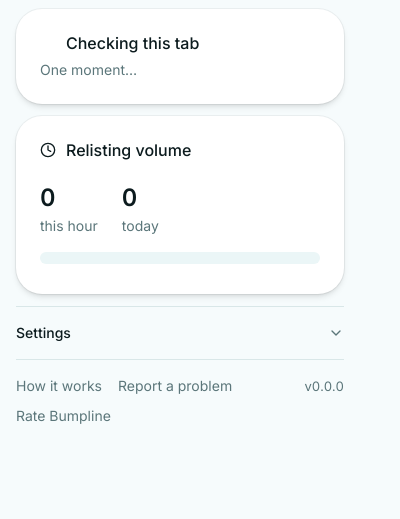
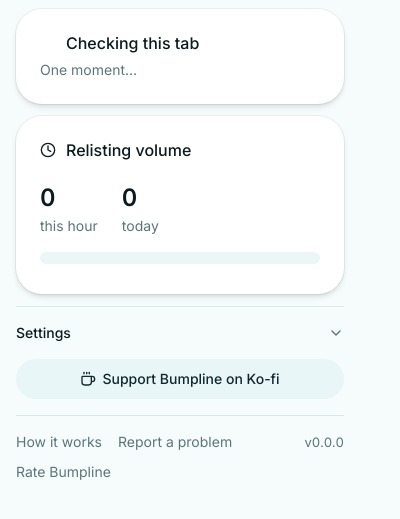
Before and after one commit to g1ampy/Bumpline, a browser extension: page popup.html in a window 400 px wide. Shown: the part 59-578 px from the top of the page. Drawn offline with Linux system fonts and the light colour scheme.

Commit message:
Put a Ko-fi button above the panel's footer
Bumpline is free, and a seller who finds it worth something had nowhere
to say so. A pill above the footer, "Support Bumpline on Ko-fi", opens
ko-fi.com/bumpline in a new tab, in all three languages.

It is filled in --secondary rather than --primary, so it never outweighs
the one action the panel asks the seller to take, and it sits outside
<main>, so it stays with the footer when the switch is off. An anchor,
like the rating link, because the browser closes the panel itself as it
opens the tab.

```diff
--- a/popup.css
+++ b/popup.css
@@ -951,6 +951,25 @@ body {
   }
 }
 
+/* --- donation ----------------------------------------------------------- */
+
+/* button.tsx's secondary variant: a fill, so it reads as a button, but in
+   --secondary rather than --primary, so it never outweighs #action, the one
+   thing the panel asks the seller to do. No margin above: the drawer's own
+   16px of padding is the gap there, and the 16px below matches it. */
+.donate {
+  margin: 0 0 16px;
+  background: var(--secondary);
+  color: var(--secondary-foreground);
+  text-decoration: none;
+}
+
+.donate:hover { background: color-mix(in oklab, var(--secondary) 80%, transparent); }
+
+/* The half step every other icon is nudged down sits it on a line of text;
+   here the button's own flex centres it, and the nudge would only lower it. */
+.donate .icon { margin-top: 0; }
+
 /* --- footer ------------------------------------------------------------- */
 
 /* No margin above the rule: the drawer's own 16px of padding is the whole gap,
--- a/popup.html
+++ b/popup.html
@@ -273,6 +273,21 @@
   </div>
 </dialog>
 
+<!-- For a seller who has found Bumpline worth something and wants to say so.
+     Outside <main>, so it stays with the footer when the switch is off, and an
+     anchor rather than a button for the same reason as the rating: the browser
+     closes the panel itself as it opens the tab. The label is a span of its
+     own because paint() writes textContent, which would take the cup with it. -->
+<a class="button donate" href="https://ko-fi.com/bumpline" target="_blank" rel="noreferrer">
+  <svg class="icon" viewBox="0 0 24 24" aria-hidden="true">
+    <path d="M10 2v2"/>
+    <path d="M14 2v2"/>
+    <path d="M16 8a1 1 0 0 1 1 1v8a4 4 0 0 1-4 4H7a4 4 0 0 1-4-4V9a1 1 0 0 1 1-1h14a4 4 0 1 1 0 8h-1"/>
+    <path d="M6 2v2"/>
+  </svg>
+  <span data-i18n="popup.donate">Support Bumpline on Ko-fi</span>
+</a>
+
 <footer class="foot">
   <a class="foot__link" href="https://bumpline.giampy.tech/en/#how" data-site="#how" target="_blank" rel="noreferrer" data-i18n="footer.howItWorks">How it works</a>
   <a class="foot__link" href="https://github.com/g1ampy/Bumpline/issues" target="_blank" rel="noreferrer" data-i18n="footer.reportProblem">Report a problem</a>
--- a/strings.js
+++ b/strings.js
@@ -280,6 +280,9 @@ const BumplineText = (() => {
       'popup.news.close': 'Close this notice',
       'popup.news.more': 'Read more',
 
+      // The button above the footer, which opens Bumpline's page on Ko-fi.
+      'popup.donate': 'Support Bumpline on Ko-fi',
+
       // The footer: two links that are always the same, and a rating link
       // that only appears once store.js has worked out where it goes.
       'footer.howItWorks': 'How it works',
@@ -461,6 +464,8 @@ const BumplineText = (() => {
       'popup.news.close': 'Chiudi questo avviso',
       'popup.news.more': 'Leggi di più',
 
+      'popup.donate': 'Sostieni Bumpline su Ko-fi',
+
       'footer.howItWorks': 'Come funziona',
       'footer.reportProblem': 'Segnala un problema',
       'footer.changelog': 'Novità di ogni versione',
@@ -639,6 +644,8 @@ const BumplineText = (() => {
       'popup.news.close': 'Fermer cet avis',
       'popup.news.more': 'En savoir plus',
 
+      'popup.donate': 'Soutenir Bumpline sur Ko-fi',
+
       'footer.howItWorks': 'Comment ça marche',
       'footer.reportProblem': 'Signaler un problème',
       'footer.changelog': 'Nouveautés de chaque version',
```
